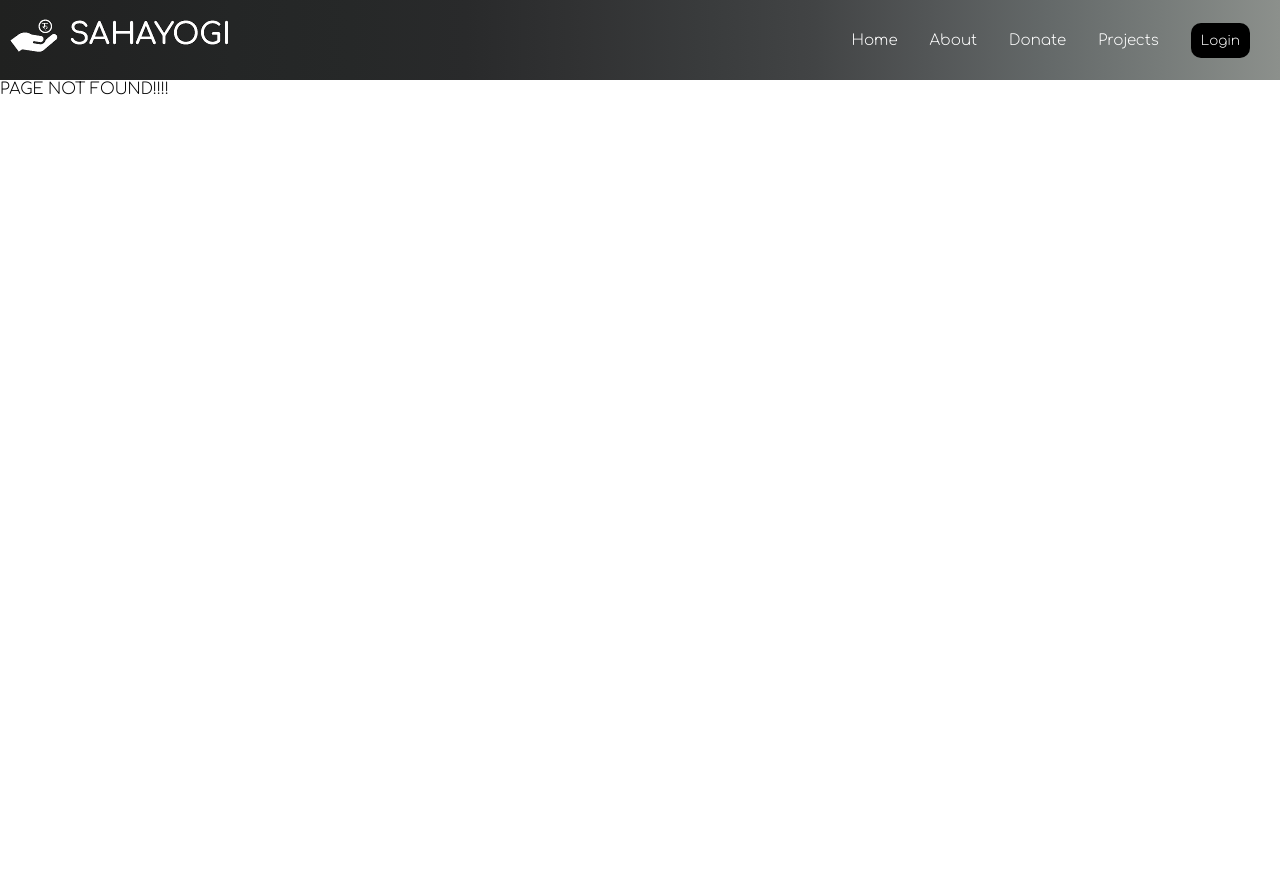
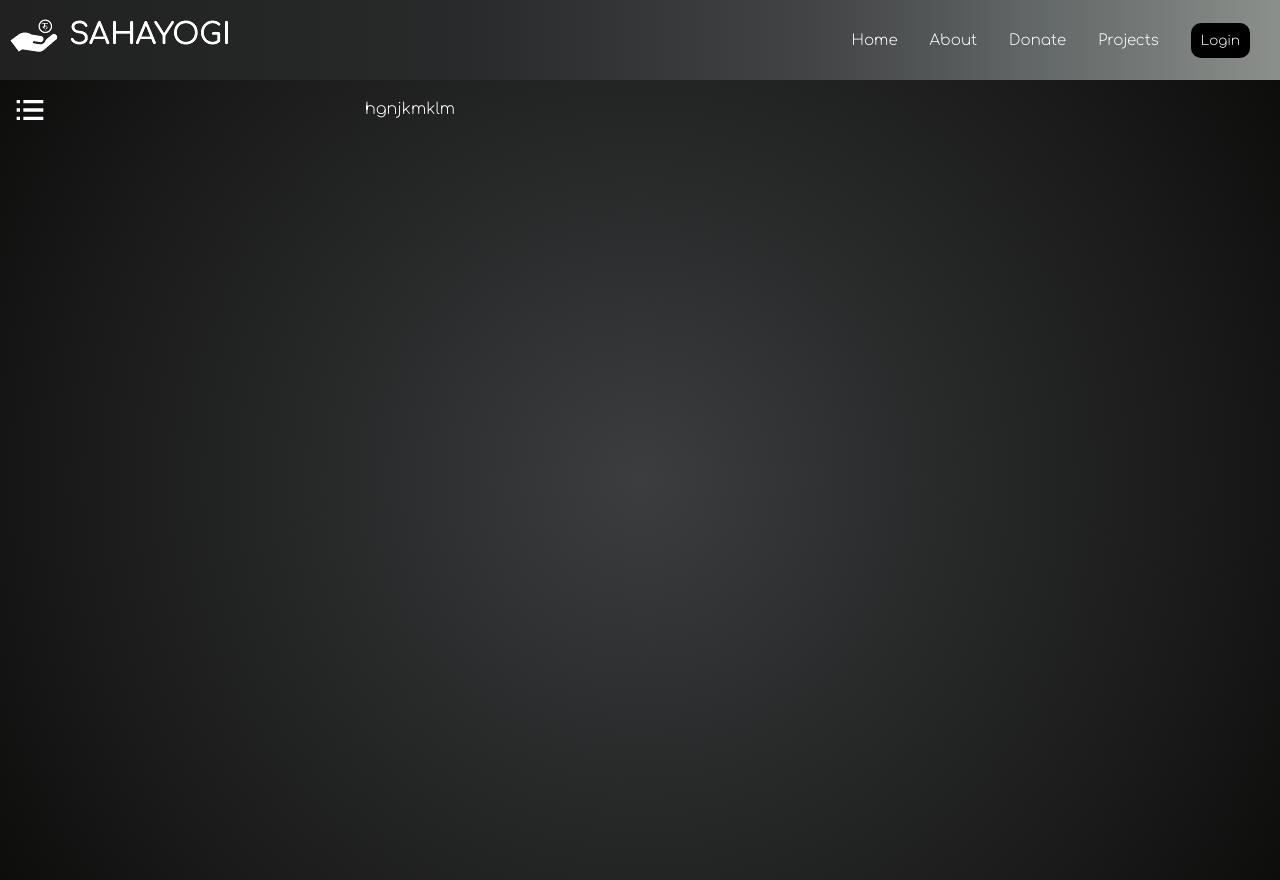
Before and after one commit to Sahayogi/sahayogi-Client, a React (Create React App) app: page /benetransaction in a window 1280 px wide. Before the commit this address had no page. Before the commit the page ends 800 px from the top, so only its background shows below. Built offline with nearby package versions, Linux system fonts and the light colour scheme.

Commit message:
beneficiary added

```diff
--- a/src/App.js
+++ b/src/App.js
@@ -5,16 +5,22 @@ import About from "./pages/About";
 import Home from "./pages/Home";
 import Login from "./pages/Login";
 import Donate from "./pages/Donate";
+
 import MidContents from "./components/midcontents/MidContents";
 import DonationProject from "./pages/DonationProject";
 import Navbar from "./components/navbar/Navbar";
 import NotFound from "./pages/NotFound";
+
 import Info from "./pages/bank/Info";
 import BankTransaction from "./pages/bank/BankTransaction";
 import BankTransfer from "./pages/bank/BankTransfer";
+
 import VendorInfo from "./pages/vendor/VendorInfo"
 import VendorTransfer from "./pages/vendor/VendorTransfer";
 import VendorTransaction from "./pages/vendor/VendorTransaction"
+
+import BeneTransfer from "./pages/bene/BeneTransfer";
+import BeneTransaction from "./pages/bene/BeneTransaction"
 const App = () => {
   return (
     <div>
@@ -32,6 +38,8 @@ const App = () => {
           <Route path="/bankinfo" element={<Info />} />
           <Route path="/banktransaction" element={<BankTransaction />} />
           <Route path="/banktransfer" element={<BankTransfer />} />
+          <Route path="/benetransaction" element={<BeneTransaction />} />
+          <Route path="/benetransfer" element={<BeneTransfer />} />
           <Route path="/login" element={<Login />} />
           <Route path="*" element={<NotFound />} />
         </Routes>
--- a/src/components/midcontents/MidContent.js
+++ b/src/components/midcontents/MidContent.js
@@ -82,7 +82,7 @@ const MidContent = ({}) => {
           <Title>bank</Title>
         </SubContainer>
         <SubContainer>
-          <Link to="/beneinfo">
+          <Link to="/benetransaction">
             <Image src={beneficiaryImg} alt="" />
           </Link>
           <Title>beneficiary</Title>
--- /dev/null
+++ b/src/pages/bene/BeneMenu.js
@@ -0,0 +1,46 @@
+import React from "react";
+import styled from "styled-components";
+import { Link } from "react-router-dom";
+const Container = styled.div`
+  height: 300px;
+  width: 200px;
+  color: white;
+  display: flex;
+  background-color: transparent;
+  flex-direction: column;
+  @media screen and (max-width: 768px) {
+    display: flex;
+    height: 100%;
+    width:100%;
+    flex-direction: column;
+
+  }
+
+`;
+const MenuLink = styled.div`
+  display: flex;
+  cursor: pointer;
+  transform: all o.3s ease-in;
+  font-size: 25px;
+  padding: 40px 20px;
+  &:hover {
+    color: black;
+  }
+`;
+
+const BeneMenu = () => {
+  return (
+    <Container>
+      <Link to="/benetransaction">
+        {" "}
+        <MenuLink>Transactions</MenuLink>
+      </Link>
+      <Link to="/benetransfer">
+        {" "}
+        <MenuLink>Transfer</MenuLink>
+      </Link>
+    </Container>
+  );
+};
+
+export default BeneMenu;
--- /dev/null
+++ b/src/pages/bene/BeneTransaction.js
@@ -0,0 +1,50 @@
+import React from "react";
+import styled from "styled-components";
+import Beneficiary from "./Beneficiary";
+const Container = styled.div`
+  min-height: 100vh;
+  background-image: radial-gradient(
+    circle,
+    #3c3d3f,
+    #2f3132,
+    #242525,
+    #191a19,
+    #0d0d0c
+  );
+  display: flex;
+  flex: 1;
+  flex-direction: row;
+  @media screen and (max-width: 768px) {
+    display: flex;
+    flex-direction: column;
+  }
+`;
+const Info = styled.div`
+  height: 500px;
+  width: 700px;
+  padding:20px;
+  color: white;
+  display: flex;
+  flex-direction: row;
+  justify-content: center;
+  gap: 4rem;
+  @media screen and (max-width: 768px) {
+    display: flex;
+    flex-direction:column;
+
+  }
+
+`;
+
+const BeneTransaction = () => {
+  return (
+    <Container>
+      <Beneficiary />
+      <Info>
+       hgnjkmklm
+      </Info>
+    </Container>
+  );
+};
+
+export default BeneTransaction;
--- a/src/pages/Beneficiary.js
+++ b/src/pages/bene/BeneTransfer.js
@@ -1,10 +1,10 @@
 import React from "react";
+import Beneficiary from "./Beneficiary";
 import styled, { css } from "styled-components";
 import { useFormik } from "formik";
 import * as Yup from "yup";
-
 const Container = styled.div`
-  height: 100vh;
+  min-height: 100vh;
   background-image: radial-gradient(
     circle,
     #3c3d3f,
@@ -14,9 +14,26 @@ const Container = styled.div`
     #0d0d0c
   );
   display: flex;
+  flex: 1;
+  flex-direction: row;
+  @media screen and (max-width: 768px) {
+    display: flex;
+    flex-direction: column;
+  }
+`;
+const Info = styled.div`
+  height: 500px;
+  width: 700px;
+  padding: 20px;
+  color: white;
+  display: flex;
+  flex-direction: row;
   justify-content: center;
-  align-items: center;
+  gap: 4rem;
+  @media screen and (max-width: 768px) {
+    display: flex;
     flex-direction: column;
+  }
 `;
 const PaymentContainer = styled.div`
   color: white;
@@ -84,17 +101,17 @@ const Title = styled.h1`
   color: white;
   padding-bottom: 20px;
 `;
-const Beneficiary = () => {
+
+const BeneTransfer = () => {
   const initialValues = {
     token: "",
     purpose: "",
-    code:""
+    code: "",
   };
   const validationSchema = Yup.object({
     token: Yup.number().required("required"),
     purpose: Yup.string().required("required"),
     code: Yup.string().max(6).required("required"),
-
   });
 
   const formik = useFormik({
@@ -106,8 +123,11 @@ const Beneficiary = () => {
   });
   return (
     <Container>
-      <Title>PAYMENT TO VENDOR</Title>
+      <Beneficiary />
+      <Info>
+
         <PaymentContainer>
+        <Title>Payment to vendor</Title>
           <Form onSubmit={formik.handleSubmit}>
             <label htmlFor="token">Token</label>
             <FormInput
@@ -145,8 +165,9 @@ const Beneficiary = () => {
             </ButtonS>
           </Form>
         </PaymentContainer>
+      </Info>
     </Container>
   );
 };
 
-export default Beneficiary;
+export default BeneTransfer;
--- /dev/null
+++ b/src/pages/bene/Beneficiary.js
@@ -0,0 +1,38 @@
+import React, { useState } from 'react';
+import styled from 'styled-components';
+import BeneMenu from './BeneMenu';
+import { BiListUl } from 'react-icons/bi';
+
+const Container = styled.div`
+  top: 80px;
+  @media screen and (max-width: 768px) {
+    position: sticky;
+  }
+`;
+const ExtendMenu = styled.button`
+  color: white;
+  background-color: transparent;
+  border: none;
+  padding: 10px;
+  font-size: 40px;
+  cursor: pointer;
+`;
+const Beneficiary = () => {
+  const [click, setClick] = useState(false);
+  const [beneMenu, setBeneMenu] = useState(false);
+  const handleClick = () => {
+    setClick(!click);
+    setBeneMenu(true);
+  };
+
+  return (
+    <Container>
+      <ExtendMenu onClick={handleClick}>
+        <BiListUl />
+      </ExtendMenu>
+      {click && beneMenu && <BeneMenu />}
+    </Container>
+  );
+};
+
+export default Beneficiary;
```
Lines whose indentation alone changed are shown as unchanged.
